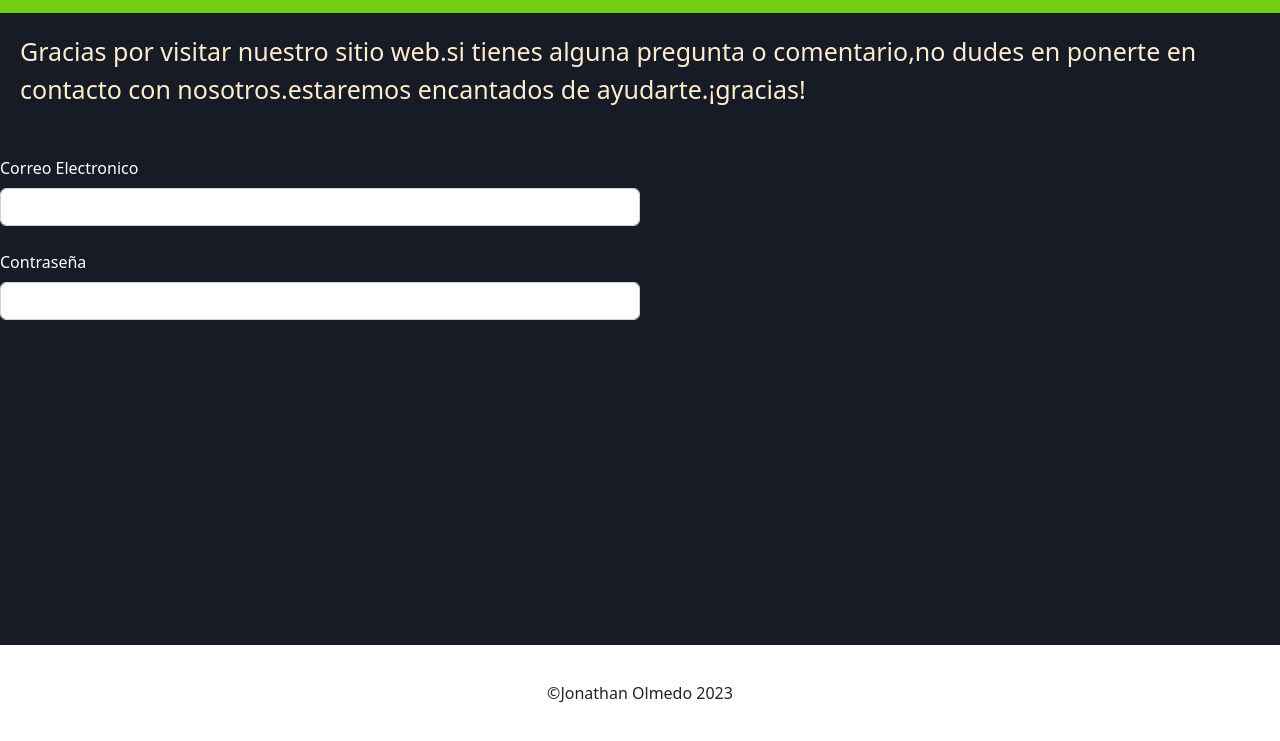
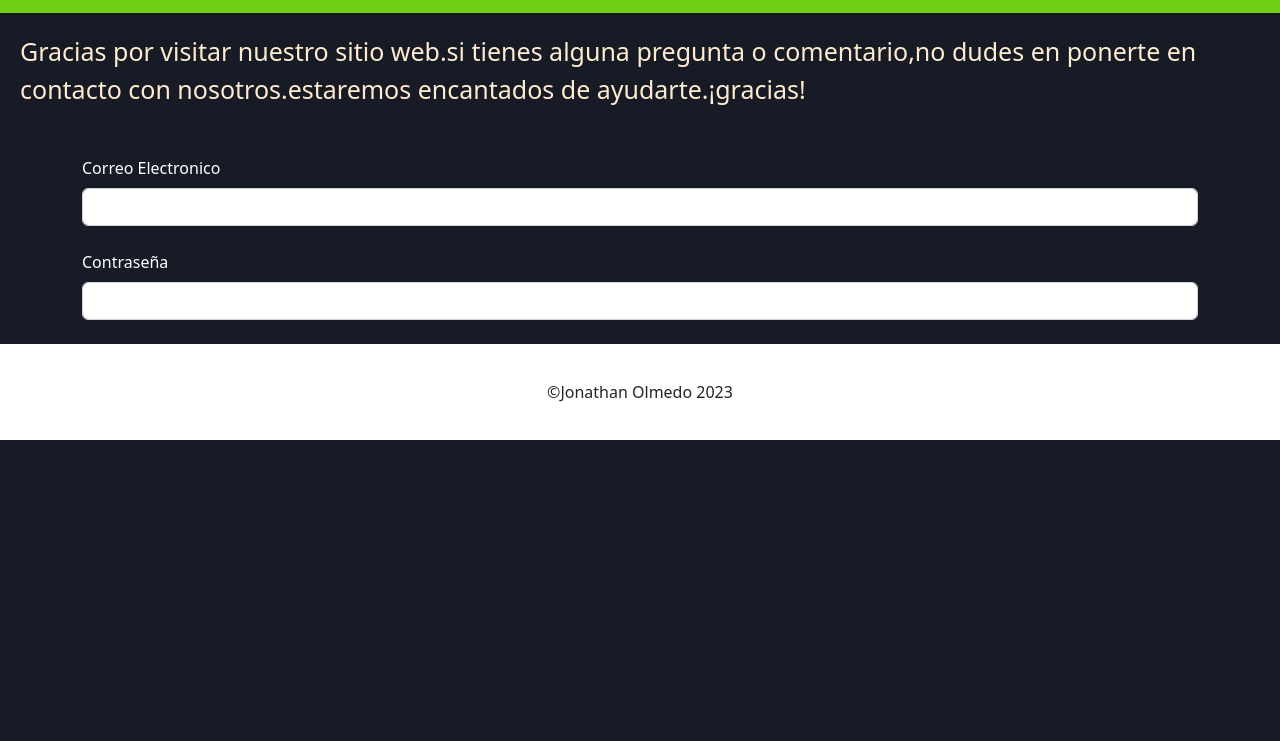
Before and after one commit to Johnny-ol-14/footer, a plain HTML site: page la-scaloneta/contacto.html in a window 1280 px wide. Shown: the part 59-800 px from the top of the page. Drawn offline with nearby package versions, Linux system fonts and the light colour scheme.

Commit message:
casifinal

```diff
--- a/css/estilos.css
+++ b/css/estilos.css
@@ -9,7 +9,7 @@
 }
 
 
-/* Estilos color de fondp */
+/* Estilos color de fondo */
 
 
 body{
@@ -65,6 +65,8 @@ p{
 
     color: #7111d0;
     margin-top: 20px;
+    font-family: 'Faster One', cursive;
+    font-size: 60px;
 }
 
 .card-group{
@@ -114,27 +116,23 @@ p{
 
 /* estilos contacto */
 
-
    .parcon{
 
     font-size: 25px;
+
    }
 
-   .footer-contacto{
 
-    position: absolute;
-    bottom: 0;
-   }
 
 
 
 
 /* estilos de galeria grid */
 
-.galeria{
+.galeria {
 
 display: grid;
-grid-template-columns:repeat(3,1fr) ;
+grid-template-columns:repeat(3,1fr);
 grid-template-rows: repeat(5,1fr);
 padding: 10px;
 gap: 10px;
@@ -217,6 +215,10 @@ border-radius:10px ;
     padding: 10px;
 }
 
+h1{
+
+
+}
 
 .h2-campeones{
 
@@ -285,15 +287,6 @@ border-radius:10px ;
     width: 100%;
     height: 100%;
     object-fit:cover ;
-}
-
-/* footer */
-
-.footer-contacto{
-
-    position: absolute;
-    bottom: 0;
-    width: 100%;
 }
 
 
--- a/la-scaloneta/contacto.html
+++ b/la-scaloneta/contacto.html
@@ -5,14 +5,18 @@
     <meta http-equiv="X-UA-Compatible" content="IE=edge">
     <meta name="viewport" content="width=device-width, initial-scale=1.0">
 
-     <link rel="stylesheet" href="../css/bootstrap.css">
 
+
+    <!-- estilos de bootstrap -->
+    <link href="https://cdn.jsdelivr.net/npm/bootstrap@5.2.3/dist/css/bootstrap.min.css" rel="stylesheet" integrity="sha384-rbsA2VBKQhggwzxH7pPCaAqO46MgnOM80zW1RWuH61DGLwZJEdK2Kadq2F9CUG65" crossorigin="anonymous">
+
+    <!-- estilos de css -->
     <link rel="stylesheet" href="../css/estilos.css">
 
     <title>la scaloneta</title>
 
 </head>
-<body>
+<body >
 
 
     <header>
@@ -47,26 +51,29 @@
 
         </header>
 
-        <section>
-
+        <div class="p-contacto">
           <p class="parcon">Gracias por visitar nuestro sitio web.si tienes alguna pregunta o comentario,no dudes en ponerte en contacto con nosotros.estaremos encantados de ayudarte.¡gracias!</p>
+         </div>
 
 
-        </section>
+        <section class="container">
 
-        <form action="" class="mt-5">
 
-          <div class="mb-4 w-50" >
+       <div class="contacto-formulario">
+
+        <form action=""class="mt-5 formulariocontacto">
+          <div class="div-label mb-4 " >
               <label for="email" class="form-label text-white">Correo Electronico</label>
               <input type="email" class="form-control"  name="email">
           </div>
-          <div class="mb-4 w-50" >
+          <div class="mb-4" >
             <label for="contraseña" class="form-label text-white">Contraseña</label>
             <input type="contraseña" class="form-control"  name="contraseña">
           </div>
         </form>
+      </div>
 
-
+      </section>
 
 
         <footer class=" footer-contacto bg-white container-fluid text-center p-3 " >
@@ -75,6 +82,6 @@
           <p class="text-dark">&COPY;Jonathan Olmedo 2023</p>
 
         </footer>
-
+        <script src="https://cdn.jsdelivr.net/npm/bootstrap@5.2.3/dist/js/bootstrap.bundle.min.js" integrity="sha384-kenU1KFdBIe4zVF0s0G1M5b4hcpxyD9F7jL+jjXkk+Q2h455rYXK/7HAuoJl+0I4" crossorigin="anonymous"></script>
 </body>
 </html>
```
Also changed, not shown: la-scaloneta/campeones.html (+1 -0 lines), la-scaloneta/galeria.html (+4 -0 lines), la-scaloneta/logros.html (+4 -0 lines), la-scaloneta/media/afa.jpg (added).
